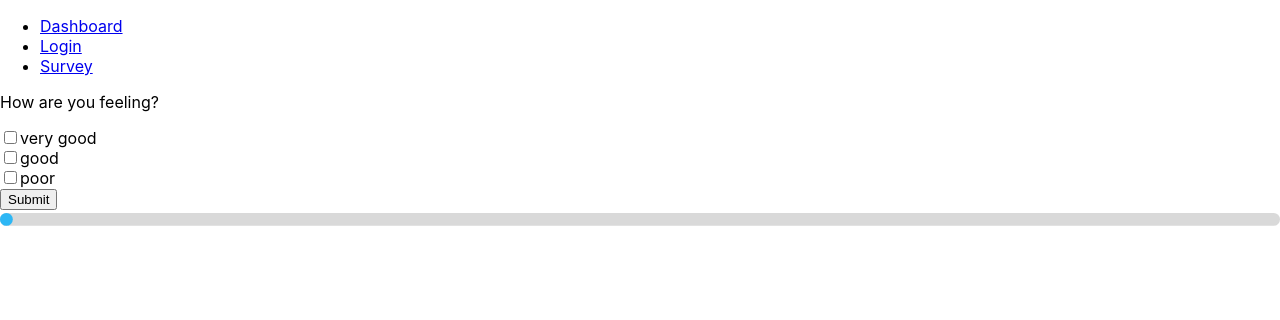
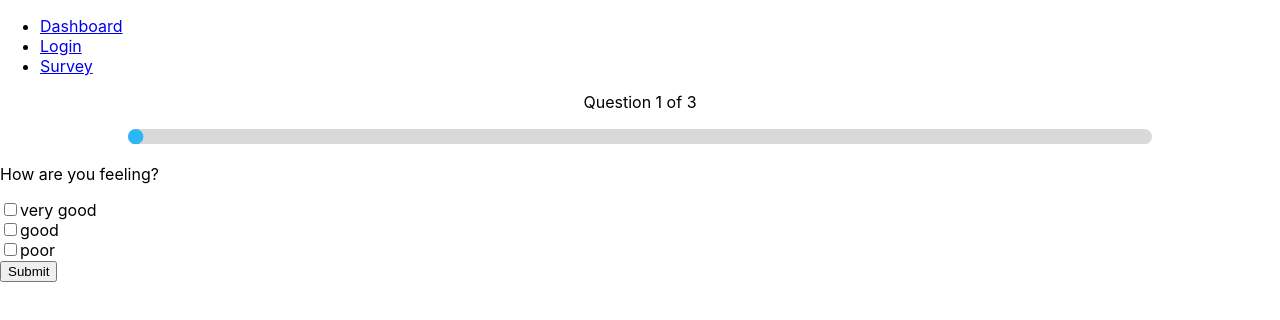
Before and after one commit to London18/team-21, a React (Create React App) app in the folder frontend/: page /survey in a window 1280 px wide. Shown: the top 320 px of the page. Built offline with nearby package versions, Linux system fonts and the light colour scheme.

Commit message:
added question numbering

```diff
--- a/frontend/src/Components/Feedback.jsx
+++ b/frontend/src/Components/Feedback.jsx
@@ -2,7 +2,16 @@ import React, { Component } from "react";
 
 class Feedback extends React.Component {
   render() {
-    return <p>Thank you for your feedback!</p>;
+    return (
+      <div>
+        <p>Thank you!</p>
+        <p>
+          You've contributed x hours to autism research. You've helped us to
+          improve the lives of people with autism all around the world.{" "}
+        </p>
+        <b>You've earned xyz points</b>
+      </div>
+    );
   }
 }
 
--- a/frontend/src/Components/Survey.jsx
+++ b/frontend/src/Components/Survey.jsx
@@ -28,11 +28,28 @@ class Survey extends Component {
     }));
   };
 
+  finish = () => {
+    document.location.href = "/";
+  };
+
   render() {
     let question = this.state.questions[this.state.index];
 
     return (
       <React.Fragment>
+        {this.state.index < this.state.questions.length && (
+          <p style={{ textAlign: "center" }}>
+            Question {this.state.index + 1} of {this.state.questions.length}
+          </p>
+        )}
+        <div style={{ width: "80%", marginLeft: "auto", marginRight: "auto" }}>
+          <Line
+            percent={(100 * this.state.index) / this.state.questions.length}
+            strokeWidth="1.5"
+            trailWidth="1.5"
+            strokeColor="#2db7f5"
+          />
+        </div>
         {this.state.index < this.state.questions.length ? (
           <div>
             <Question text={question.text} type={question.type} />
@@ -44,13 +61,16 @@ class Survey extends Component {
             />{" "}
           </div>
         ) : (
-          <Feedback />
+          <div>
+            <Feedback />
+            <input
+              type="button"
+              id="submit"
+              onClick={this.finish}
+              value="Finished"
+            />
+          </div>
         )}
-        <Line
-          percent={(100 * this.state.index) / this.state.questions.length}
-          strokeWidth="1"
-          strokeColor="#2db7f5"
-        />
       </React.Fragment>
     );
   }
```
Also changed, not shown: 1 other file (tests, documents, lock files or other folders).
